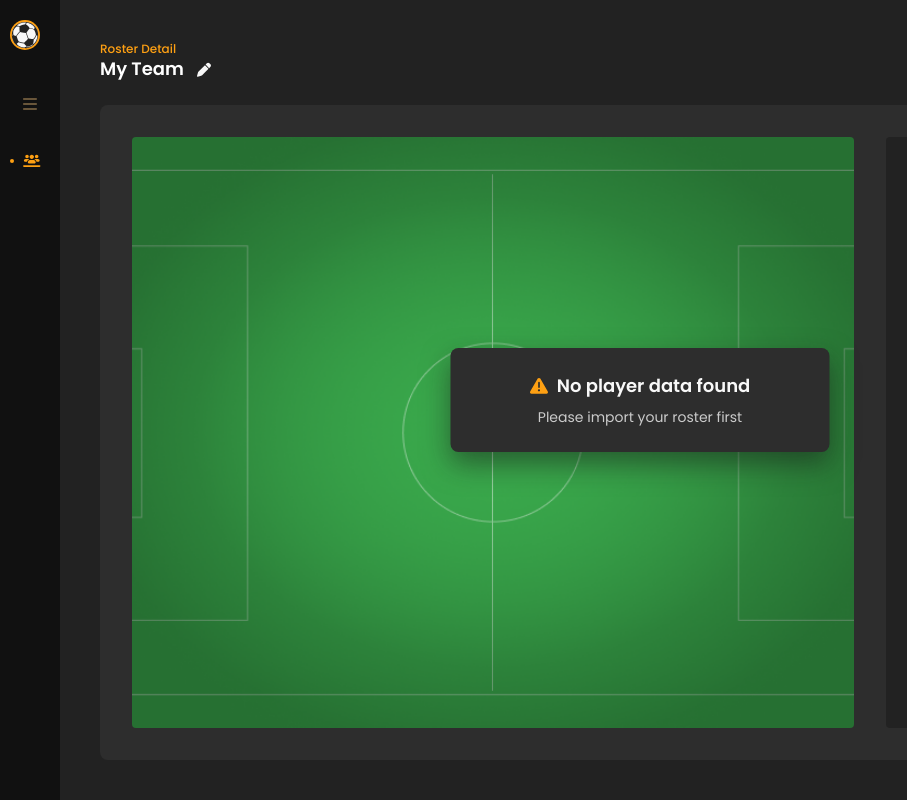
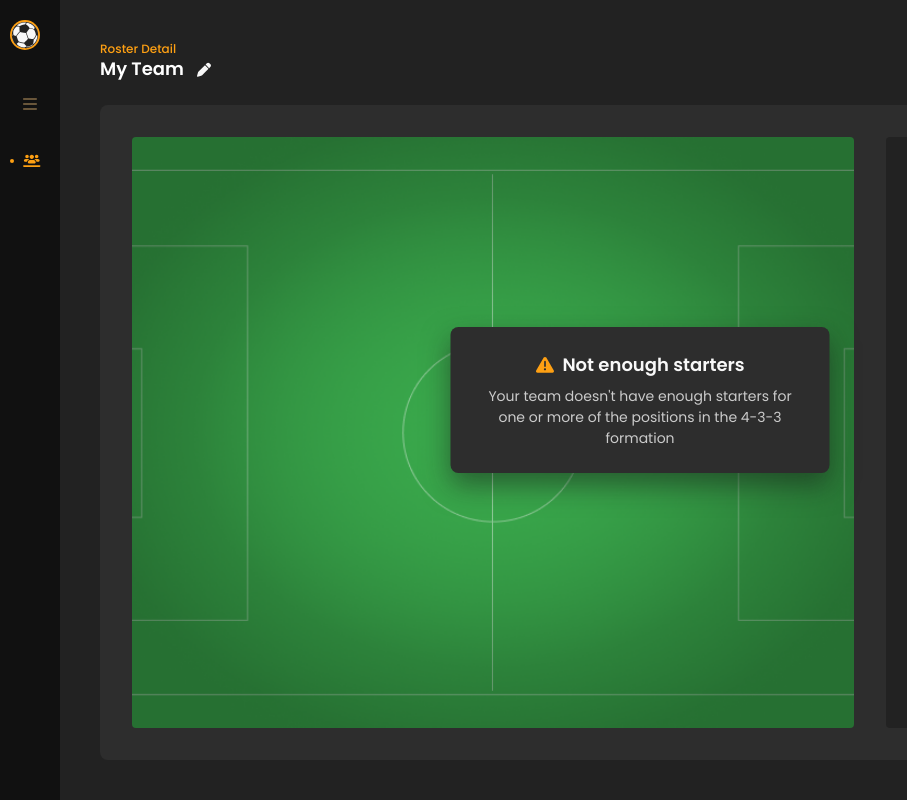
Before and after one commit to qualitydev33/soccer_team, a React app: page /formation in a window 1280 px wide. Shown: the whole page, without its empty margins (0-907 px from the left). Built offline with nearby package versions, Linux system fonts and the light colour scheme.

Commit message:
formation validation added

```diff
--- a/src/components/ui/EditModal.js
+++ b/src/components/ui/EditModal.js
@@ -3,7 +3,8 @@ import PropTypes from 'prop-types'
 import { motion } from 'framer-motion'
 import { useDispatch } from 'react-redux'
 
-import { NATIONALITY, PlayerType, PLAYER_POSITIONS } from 'utils/types'
+import { PlayerType } from 'utils/types'
+import { PLAYER_POSITIONS, NATIONALITY } from 'utils/constants'
 import { CloseIcon } from 'components/Icon/Index'
 import {
     Button,
@@ -116,7 +117,7 @@ const EditModal = ({
                             label='Position'
                             defaultVal={player.position}
                             name="position"
-                            options={PLAYER_POSITIONS}
+                            options={Object.values(PLAYER_POSITIONS)}
                             clickFun={handleActivePlayer}
                         />
                         <RadioButton
--- a/src/components/ui/FormationModal.js
+++ b/src/components/ui/FormationModal.js
@@ -1,23 +1,25 @@
 import PropTypes from 'prop-types'
 import { motion } from 'framer-motion'
-import { FORMATION_MODAL_CONTENT } from 'utils/constants'
-import { TeamStatusForEntry } from 'utils/types'
+import { FORMATION_MODAL_STATUS } from 'utils/constants'
 import { TriangleWarnIcon } from 'components/Icon/Index'
 
 
-function checkModalType(type) {
+function checkModalDetail(type) {
     let result;
     switch (type) {
-        case TeamStatusForEntry[2]:
-            result = FORMATION_MODAL_CONTENT.TOO_MANY_STARTER
+        case FORMATION_MODAL_STATUS.TOO_MANY_STARTER.value:
+            result = FORMATION_MODAL_STATUS.TOO_MANY_STARTER
+            break;
+        case FORMATION_MODAL_STATUS.NOT_ENOUGH_STARTER.value:
+            result = FORMATION_MODAL_STATUS.NOT_ENOUGH_STARTER
+            break;
+        case FORMATION_MODAL_STATUS.NO_DATA.value:
+            result = FORMATION_MODAL_STATUS.NO_DATA
+            break;
+        default:
+            result = FORMATION_MODAL_STATUS.OTHER
             break;
 
-        case TeamStatusForEntry[1]:
-            result = FORMATION_MODAL_CONTENT.NOT_ENOUGH_STARTER
-            break;
-        case TeamStatusForEntry[0]:
-            result = FORMATION_MODAL_CONTENT.NO_DATA
-            break;
     }
     return result
 }
@@ -32,7 +34,7 @@ const FormationModal = ({
         show: { opacity: 1 },
         hidden: { opacity: 0 }
     }
-    const modalContent = checkModalType(type)
+    const modalContent = checkModalDetail(type)
 
     /**
      * render
@@ -56,7 +58,7 @@ const FormationModal = ({
 }
 
 FormationModal.prototype = {
-    type: PropTypes.oneOf(TeamStatusForEntry),
+    type: PropTypes.string,
 }
 
 export default FormationModal
--- a/src/components/ui/Pitch.js
+++ b/src/components/ui/Pitch.js
@@ -31,7 +31,7 @@ const Pitch = ({
                 </svg> */}
                 {Object.values(startPlayers).map((item, idx) => {
                     return (
-                        <div key={`start-${idx}`} className={`absolute ${playersPos[item.id]} w-[150px] min-w-[150px] flex justify-center`}>
+                        <div key={`start-${idx}`} className={`absolute ${playersPos[item.id].posCSS} w-[150px] min-w-[150px] flex justify-center`}>
                             <PlayerPosition
                                 player={item}
                                 activePlayer={activePlayer}
--- a/src/pages/RosterDetail.js
+++ b/src/pages/RosterDetail.js
@@ -14,7 +14,7 @@ import {
     EditModal,
     ImportModal
 } from 'components/ui/Index'
-import { TABLE_FIELD } from "utils/types"
+import { TABLE_FIELD } from "utils/constants"
 import {
     initTeam
 } from "store/team/slice"
--- a/src/pages/RosterFormation.js
+++ b/src/pages/RosterFormation.js
@@ -11,7 +11,7 @@ import {
 } from 'components/ui/Common/Index'
 import { FORMATION_SYSTEM } from 'utils/constants'
 import { utilArrToObj, utilJsonClone } from 'utils/js-func'
-import { TeamStatusForEntry } from 'utils/types'
+import { FORMATION_MODAL_STATUS, PLAYER_POSITIONS } from 'utils/constants'
 
 
 function serviceValidateStartPlayer(playersPos) {
@@ -22,15 +22,29 @@ function serviceValidateStartPlayer(playersPos) {
     }
     if (playersPosArr.length < 11) {
         result.status = false
-        result.msg = TeamStatusForEntry[1]
+        result.msg = FORMATION_MODAL_STATUS.NOT_ENOUGH_STARTER.value
+        return result
     }
     if (playersPosArr.length > 11) {
         result.status = false
-        result.msg = TeamStatusForEntry[2]
+        result.msg = FORMATION_MODAL_STATUS.TOO_MANY_STARTER.value
+        return result
     }
     if (playersPosArr.length === 0) {
         result.status = false
-        result.msg = TeamStatusForEntry[0]
+        result.msg = FORMATION_MODAL_STATUS.NO_DATA.value
+        return result
+    }
+    // Checking 4-3-3 system
+    let numGoalKeeper = playersPosArr.filter(item => item.position === PLAYER_POSITIONS.goalkeeper).length
+    let numDefender = playersPosArr.filter(item => item.position === PLAYER_POSITIONS.defender).length
+    let numMidfielder = playersPosArr.filter(item => item.position === PLAYER_POSITIONS.midfielder).length
+    let numForward = playersPosArr.filter(item => item.position === PLAYER_POSITIONS.forward).length
+    const is_4_3_3 = numGoalKeeper === 1 && numDefender === 4 && numMidfielder === 3 && numForward === 3
+    if (!is_4_3_3) {
+        result.status = false
+        result.msg = FORMATION_MODAL_STATUS.OTHER.value
+        return result
     }
     return result
 }
@@ -41,19 +55,19 @@ function serviceAssignPlayerToFormation(players, formationData) {
     let playersPos = {}
     startPlayers.map(item => {
         if (item.position === 'Defender') {
-            playersPos[item.id] = formation.defender[0]
+            playersPos[item.id] = {...item, posCSS: formation.defender[0]}
             formation.defender.shift()
         }
         if (item.position === 'Midfielder') {
-            playersPos[item.id] = formation.midfielder[0]
+            playersPos[item.id] = {...item, posCSS: formation.midfielder[0]}
             formation.midfielder.shift()
         }
         if (item.position === 'Forward') {
-            playersPos[item.id] = formation.forward[0]
+            playersPos[item.id] = {...item, posCSS: formation.forward[0]}
             formation.forward.shift()
         }
         if (item.position === 'Goalkeeper') {
-            playersPos[item.id] = formation.goalkeeper[0]
+            playersPos[item.id] = {...item, posCSS: formation.goalkeeper[0]}
             formation.goalkeeper.shift()
         }
     })
--- a/src/utils/constants.js
+++ b/src/utils/constants.js
@@ -3,18 +3,36 @@ export const WSTORAGE_KEY = {
     teamName: 'teamName'
 }
 
-export const FORMATION_MODAL_CONTENT = {
+export const TABLE_FIELD = ["Player Name", "Jersey Number", "Position", "Height", "Weight", "Nationality", "Appearances", "Minutes Played"]
+    // export const PLAYER_POSITIONS = ["Goalkeeper", "Defender", "Midfielder", "Forward"]
+export const PLAYER_POSITIONS = {
+    goalkeeper: "Goalkeeper",
+    defender: "Defender",
+    midfielder: "Midfielder",
+    forward: "Forward"
+}
+export const NATIONALITY = ["Italian", "Portuguese", "Dutch", "Costa Rican", "French", "Spanish", "Morocco", "Brazilian", "Argentinian"]
+
+export const FORMATION_MODAL_STATUS = {
     TOO_MANY_STARTER: {
+        value: 'TOO_MANY_STARTER',
         title: 'There are too many starters',
         desc: 'Your team has too many starters for one or more of the positions in the 4-3-3 formation'
     },
     NOT_ENOUGH_STARTER: {
+        value: 'NOT_ENOUGH_STARTER',
         title: 'Not enough starters',
         desc: "Your team doesn't have enough starters for one or more of the positions in the 4-3-3 formation"
     },
     NO_DATA: {
+        value: 'NO_DATA',
         title: 'No player data found',
         desc: 'Please import your roster first'
+    },
+    OTHER: {
+        value: 'OTHER',
+        title: 'Unexpected Problem found',
+        desc: "Now team hasn't 4-3-3 formation"
     }
 }
 
--- a/src/utils/types.js
+++ b/src/utils/types.js
@@ -1,16 +1,13 @@
 import PropTypes from "prop-types";
 
-export const TABLE_FIELD = ["Player Name", "Jersey Number", "Position", "Height", "Weight", "Nationality", "Appearances", "Minutes Played"]
-export const TeamStatusForEntry = ['NO_DATA', 'NOT_ENOUGH_STARTER', 'TOO_MANY_STARTER']
-export const PLAYER_POSITIONS = ["Goalkeeper", "Defender", "Midfielder", "Forward"]
-export const NATIONALITY = ["Italian", "Portuguese", "Dutch", "Costa Rican", "French", "Spanish", "Morocco", "Brazilian", "Argentinian"]
+
 
 export const PlayerType = PropTypes.shape({
     id: PropTypes.oneOfType([PropTypes.string, PropTypes.number]),
     player_name: PropTypes.string.isRequired,
     player_image: PropTypes.string.isRequired,
     jersey_number: PropTypes.string.isRequired,
-    position: PropTypes.oneOf(PLAYER_POSITIONS),
+    position: PropTypes.string,
     height: PropTypes.number,
     weight: PropTypes.number,
     nationality: PropTypes.string,
```
